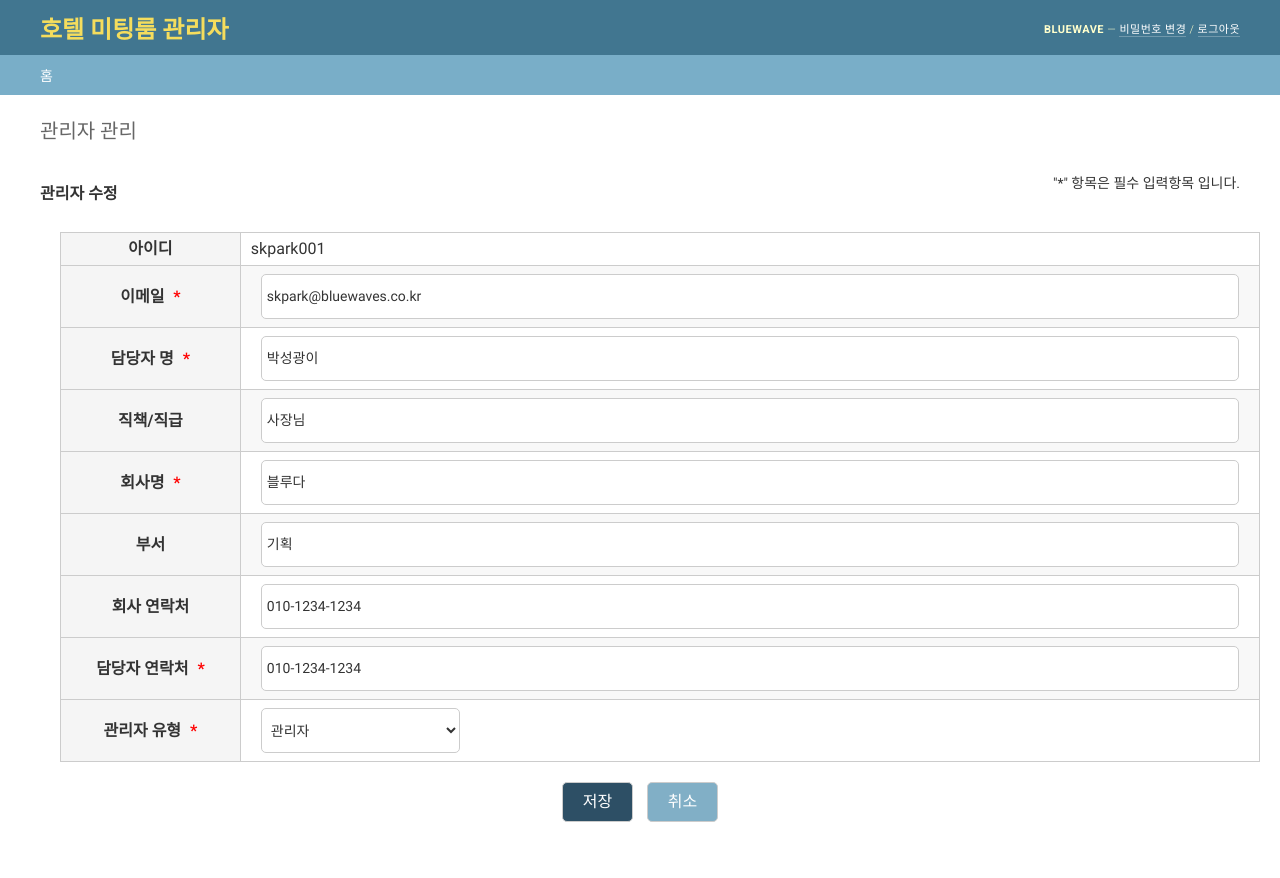
After one commit to holyshine11/GOT, a Django app: page /admin_app/admin/update/1/ in a window 1280 px wide. The commit adds this page. Run offline with Django 3.2, Linux system fonts and the light colour scheme; a user stored in the database is signed in; data comes from the database, SQL or seed files in the repository; both versions use the stored data as it was after the commit.

Commit message:
2024-10-12_01

```diff
--- a/admin_app/forms.py
+++ b/admin_app/forms.py
@@ -0,0 +1,65 @@
+# admin_app/forms.py
+
+from django import forms
+from django.contrib.auth.models import User
+from django.contrib.auth.forms import UserChangeForm
+from django.utils.translation import gettext_lazy as _
+import re
+from django.core.exceptions import ValidationError
+from .models import Profile
+
+
+# 사용자 정보 수정 폼(수정만)
+class UserUpdateForm(UserChangeForm):
+    password = None  # 비밀번호 필드를 숨깁니다.
+
+    email = forms.EmailField(
+        label=_('이메일'),
+        required=True,
+        widget=forms.EmailInput(attrs={'placeholder': '이메일을 입력하세요'})
+    )
+
+    class Meta:
+        model = User
+        fields = ('email',)  # 'username' 필드 제외
+
+class ProfileUpdateForm(forms.ModelForm):
+    manager_name = forms.CharField(
+        label=_('담당자 명'),
+        required=True,
+        widget=forms.TextInput(attrs={'placeholder': '담당자 이름을 입력하세요'})
+    )
+    position = forms.CharField(
+        label=_('직책/직급'),
+        required=False,
+        widget=forms.TextInput(attrs={'placeholder': '직책을 입력하세요'})
+    )
+    company = forms.CharField(
+        label=_('회사명'),
+        required=True,
+        widget=forms.TextInput(attrs={'placeholder': '회사명을 입력하세요'})
+    )
+    department = forms.CharField(
+        label=_('부서'),
+        required=False,
+        widget=forms.TextInput(attrs={'placeholder': '부서를 입력하세요'})
+    )
+    company_contact = forms.CharField(
+        label=_('회사 연락처'),
+        required=False,
+        widget=forms.TextInput(attrs={'placeholder': '회사 연락처를 입력하세요'})
+    )
+    manager_contact = forms.CharField(
+        label=_('담당자 연락처'),
+        required=True,
+        widget=forms.TextInput(attrs={'placeholder': '담당자 연락처를 입력하세요'})
+    )
+    role = forms.ChoiceField(
+        label=_('관리자 유형'),
+        choices=[('admin', _('관리자')), ('superadmin', _('슈퍼어드민'))],
+        widget=forms.Select(attrs={'placeholder': '관리자 유형을 선택하세요'})
+    )
+
+    class Meta:
+        model = Profile
+        fields = ('manager_name', 'position', 'company', 'department', 'company_contact', 'manager_contact', 'role')
--- a/admin_app/urls.py
+++ b/admin_app/urls.py
@@ -3,6 +3,8 @@
 from django.urls import path
 from .views import admin_create, admin_list, admin_detail, admin_update
 from . import views
+
+# app_name = 'admin_app'
 
 urlpatterns = [
     path('create/', views.admin_create, name='admin_create'),
--- a/admin_app/views.py
+++ b/admin_app/views.py
@@ -1,5 +1,11 @@
 # admin_app/views.py
 
+import logging
+
+logger = logging.getLogger(__name__)
+
+from .forms import UserUpdateForm, ProfileUpdateForm
+from django.contrib import messages
 import re
 from django.db import transaction
 from django.contrib.auth.decorators import login_required
@@ -7,7 +13,7 @@ from django.core.paginator import Paginator
 from django.utils.translation import gettext_lazy as _
 from django.contrib.auth.forms import UserCreationForm
 from django.core.exceptions import ValidationError
-from django.shortcuts import render, redirect
+from django.shortcuts import get_object_or_404, render, redirect
 from django.contrib.auth.models import User
 from .models import Profile
 from django import forms
@@ -141,27 +147,39 @@ def admin_list(request):
 
 @login_required
 def admin_detail(request, pk):
-    profile = Profile.objects.get(id=pk)
+    profile = get_object_or_404(Profile, id=pk)
     return render(request, 'admin/admin_detail.html', get_verbose_context(Profile, profile=profile))
+
 
 @login_required
 def admin_update(request, pk):
-    profile = Profile.objects.get(id=pk)
+    profile = get_object_or_404(Profile, id=pk)
+    user = profile.user  # 관련된 User 객체 가져오기
+
     if request.method == 'POST':
-        form = AdminRegistrationForm(request.POST, instance=profile.user)
-        if form.is_valid():
-            user = form.save(commit=False)
+        user_form = UserUpdateForm(request.POST, instance=user)
+        profile_form = ProfileUpdateForm(request.POST, instance=profile)
+
+        if user_form.is_valid() and profile_form.is_valid():
+            user = user_form.save(commit=False)
+            user.username = profile.user.username  # 기존 'username' 유지
             user.save()
-            # Profile 업데이트
-            profile.manager_name = form.cleaned_data['manager_name']
-            profile.position = form.cleaned_data['position']
-            profile.company = form.cleaned_data['company']
-            profile.department = form.cleaned_data['department']
-            profile.company_contact = form.cleaned_data['company_contact']
-            profile.manager_contact = form.cleaned_data['manager_contact']
-            profile.role = form.cleaned_data['role']
-            profile.save()
+            profile_form.save()
+
+            # 성공 메시지 추가
+            messages.success(request, '수정이 완료되었습니다.')
+
+            # 상세 페이지로 리디렉션
             return redirect('admin_detail', pk=profile.id)
+        else:
+            # 폼이 유효하지 않을 경우 오류 메시지 표시 (템플릿에서 자동 처리됨)
+            pass
     else:
-        form = AdminRegistrationForm(instance=profile.user)
-    return render(request, 'admin/admin_update.html', get_verbose_context(Profile, form=form, profile=profile))
+        user_form = UserUpdateForm(instance=user)
+        profile_form = ProfileUpdateForm(instance=profile)
+
+    return render(request, 'admin/admin_update.html', {
+        'user_form': user_form,
+        'profile_form': profile_form,
+        'profile': profile,
+    })
--- a/templates/admin/admin_list.html
+++ b/templates/admin/admin_list.html
@@ -147,8 +147,8 @@
                 <td>{{ admin.manager_contact }}</td>
                 <td>{{ admin.get_role_display }}</td>
                 <td>
-                    <a href="{% url 'admin_detail' admin.user.pk %}">상세</a>
-                    <a href="{% url 'admin_update' admin.user.pk %}">수정</a>
+                    <a href="{% url 'admin_detail' admin.pk %}">상세</a>
+                    <a href="{% url 'admin_update' admin.pk %}">수정</a>
                 </td>
             </tr>
             {% empty %}
--- /dev/null
+++ b/templates/admin/admin_update.html
@@ -0,0 +1,357 @@
+<!-- admin_update.html -->
+
+{% extends "admin/base_site.html" %}
+{% load static %}
+{% load i18n %}
+
+{% block content %}
+<head>
+    <link href="https://fonts.googleapis.com/css2?family=Roboto:wght@700&display=swap" rel="stylesheet">
+    <style>
+
+        .username-cell {
+            padding-left: 30px !important;
+            margin: 20px;
+        }
+
+        .admin-table {
+            border-spacing: 5px !important;
+            width: 100%;
+            margin: 20px;
+            border-collapse: collapse;
+            text-align: center;
+        }
+
+        .admin-table th, .admin-table td {
+            padding: 8px 10px !important; /* 왼쪽 여백을 5px에서 10px로 조정 */
+            border: 1px solid #ccc;
+            vertical-align: middle;
+            font-size: 16px;
+            text-align: left;
+        }
+
+        .form-control {
+            height: 45px !important;
+            padding: 0 5px !important;
+            font-size: 14px !important;
+            text-decoration: none;
+            border-radius: 5px !important;
+            border: 1px solid #ccc !important;
+            box-sizing: border-box !important;
+            line-height: 45px !important;
+            width: 98% !important;
+            margin: 0 !important;
+            margin-left: 10px !important;
+        }
+
+        .admin-table th {
+            background-color: #f5f5f5;
+            font-weight: bold;
+            text-align: center;
+        }
+
+        .header-container {
+            display: flex;
+            justify-content: space-between;
+            align-items: center;
+            margin-bottom: 0px;
+        }
+
+        .btn, .search-form input, .form-control {
+            height: 45px;
+            padding: 0 20px;
+            font-size: 16px;
+            text-decoration: none;
+            border-radius: 5px;
+            border: 1px solid #ccc;
+            box-sizing: border-box;
+            line-height: 45px;
+            margin-left: 10px;
+            width: 90%;
+        }
+
+        .btn {
+            text-align: center;
+            cursor: pointer;
+            color: white !important;
+        }
+
+        .btn-primary {
+            background-color: #2d4f65;
+            color: white !important;
+        }
+
+        .btn-primary:hover {
+            background-color: #1e3747;
+            color: white !important;
+        }
+
+        .btn-secondary {
+            background-color: #81afc6;
+            color: white !important;
+        }
+
+        .btn-secondary:hover {
+            opacity: 0.9;
+            color: white !important;
+        }
+
+        .button-group {
+            text-align: center;
+            margin-top: 20px;
+        }
+
+        .btn-small {
+            padding: 5px 15px;
+            height: auto;
+            line-height: 1.5;
+            font-size: 14px;
+        }
+
+        .btn-inline {
+            display: inline-block;
+            width: auto;
+            padding: 10px 20px;
+            font-size: 16px;
+            line-height: 1;
+            margin: 0 5px;
+            height: 40px;
+            box-sizing: border-box;
+        }
+
+        .error-message {
+            text-align: left;
+            font-size: 12px;
+            color: red;
+            margin-top: 5px;
+            margin-left: 10px;
+        }
+
+        .required {
+            color: red;
+            margin-left: 5px;
+        }
+
+        .fixed-width-select {
+            width: 20% !important;
+        }
+    </style>
+
+    <script>
+        document.addEventListener("DOMContentLoaded", function() {
+            const form = document.querySelector("form");
+            const emailInput = document.querySelector("input[name='email']");
+
+            emailInput.addEventListener("input", function() {
+                const pattern = /^[^\s@]+@[^\s@]+\.[^\s@]+$/;
+                const errorDiv = this.parentElement.querySelector(".error-message");
+
+                if (!pattern.test(this.value)) {
+                    if (!errorDiv) {
+                        const error = document.createElement("div");
+                        error.classList.add("error-message");
+                        error.textContent = "유효한 이메일 주소를 입력하세요.";
+                        this.parentElement.appendChild(error);
+                    }
+                } else {
+                    if (errorDiv) {
+                        errorDiv.remove();
+                    }
+                }
+            });
+
+            form.addEventListener("submit", function(event) {
+                const emailPattern = /^[^\s@]+@[^\s@]+\.[^\s@]+$/;
+                if (!emailPattern.test(emailInput.value)) {
+                    event.preventDefault();
+                    alert("유효한 이메일 주소를 입력하세요.");
+                }
+            });
+        });
+    </script>
+</head>
+
+<div class="content">
+    <form method="post" action="{% url 'admin_update' profile.id %}">
+        {% csrf_token %}
+        <div class="header-container">
+            <h1>관리자 관리</h1>
+        </div>
+        <div class="header-container">
+            <h2>관리자 수정</h2>
+            <p> "*" 항목은 필수 입력항목 입니다. </p>
+        </div>
+
+        <table class="admin-table">
+            <colgroup>
+                <col style="width: 15%; vertical-align: middle;">
+                <col style="width: 85%; vertical-align: middle;">
+            </colgroup>
+
+            <!-- 사용자(User) 필드 (수정 불가) -->
+            <tr>
+                <th>아이디</th>
+                <td class="username-cell">{{ profile.user.username }}</td>
+            </tr>
+            <tr>
+                <th>
+                    {{ user_form.email.label }}
+                    {% if user_form.email.field.required %}
+                        <span class="required">*</span>
+                    {% endif %}
+                </th>
+                <td>
+                    <input type="email" name="email" value="{{ user_form.email.value|default_if_none:'' }}" placeholder="이메일을 입력하세요" class="form-control" {% if user_form.email.field.required %}required{% endif %}>
+                    {% if user_form.email.errors %}
+                        <div class="error-message">{{ user_form.email.errors|join:" " }}</div>
+                    {% endif %}
+                </td>
+            </tr>
+
+            <!-- 프로필(Profile) 폼 필드 -->
+            <tr>
+                <th>
+                    {{ profile_form.manager_name.label }}
+                    {% if profile_form.manager_name.field.required %}
+                        <span class="required">*</span>
+                    {% endif %}
+                </th>
+                <td>
+                    <input type="text" name="manager_name" value="{{ profile_form.manager_name.value|default_if_none:'' }}" placeholder="담당자 이름을 입력하세요" class="form-control" {% if profile_form.manager_name.field.required %}required{% endif %}>
+                    {% if profile_form.manager_name.errors %}
+                        <div class="error-message">{{ profile_form.manager_name.errors|join:" " }}</div>
+                    {% endif %}
+                </td>
+            </tr>
+            <tr>
+                <th>
+                    {{ profile_form.position.label }}
+                    {% if profile_form.position.field.required %}
+                        <span class="required">*</span>
+                    {% endif %}
+                </th>
+                <td>
+                    <input type="text" name="position" value="{{ profile_form.position.value|default_if_none:'' }}" placeholder="직책을 입력하세요" class="form-control" {% if profile_form.position.field.required %}required{% endif %}>
+                    {% if profile_form.position.errors %}
+                        <div class="error-message">{{ profile_form.position.errors|join:" " }}</div>
+                    {% endif %}
+                </td>
+            </tr>
+            <tr>
+                <th>
+                    {{ profile_form.company.label }}
+                    {% if profile_form.company.field.required %}
+                        <span class="required">*</span>
+                    {% endif %}
+                </th>
+                <td>
+                    <input type="text" name="company" value="{{ profile_form.company.value|default_if_none:'' }}" placeholder="회사명을 입력하세요" class="form-control" {% if profile_form.company.field.required %}required{% endif %}>
+                    {% if profile_form.company.errors %}
+                        <div class="error-message">{{ profile_form.company.errors|join:" " }}</div>
+                    {% endif %}
+                </td>
+            </tr>
+            <tr>
+                <th>
+                    {{ profile_form.department.label }}
+                    {% if profile_form.department.field.required %}
+                        <span class="required">*</span>
+                    {% endif %}
+                </th>
+                <td>
+                    <input type="text" name="department" value="{{ profile_form.department.value|default_if_none:'' }}" placeholder="부서를 입력하세요" class="form-control" {% if profile_form.department.field.required %}required{% endif %}>
+                    {% if profile_form.department.errors %}
+                        <div class="error-message">{{ profile_form.department.errors|join:" " }}</div>
+                    {% endif %}
+                </td>
+            </tr>
+            <tr>
+                <th>
+                    {{ profile_form.company_contact.label }}
+                    {% if profile_form.company_contact.field.required %}
+                        <span class="required">*</span>
+                    {% endif %}
+                </th>
+                <td>
+                    <input type="text" name="company_contact" value="{{ profile_form.company_contact.value|default_if_none:'' }}" placeholder="회사 연락처를 입력하세요" class="form-control" {% if profile_form.company_contact.field.required %}required{% endif %}>
+                    {% if profile_form.company_contact.errors %}
+                        <div class="error-message">{{ profile_form.company_contact.errors|join:" " }}</div>
+                    {% endif %}
+                </td>
+            </tr>
+            <tr>
+                <th>
+                    {{ profile_form.manager_contact.label }}
+                    {% if profile_form.manager_contact.field.required %}
+                        <span class="required">*</span>
+                    {% endif %}
+                </th>
+                <td>
+                    <input type="text" name="manager_contact" value="{{ profile_form.manager_contact.value|default_if_none:'' }}" placeholder="담당자 연락처를 입력하세요" class="form-control" {% if profile_form.manager_contact.field.required %}required{% endif %}>
+                    {% if profile_form.manager_contact.errors %}
+                        <div class="error-message">{{ profile_form.manager_contact.errors|join:" " }}</div>
+                    {% endif %}
+                </td>
+            </tr>
+            <tr>
+                <th>
+                    {{ profile_form.role.label }}
+                    {% if profile_form.role.field.required %}
+                        <span class="required">*</span>
+                    {% endif %}
+                </th>
+                <td>
+                    <select name="role" class="form-control fixed-width-select" {% if profile_form.role.field.required %}required{% endif %}>
+                        <option value="">관리자 유형을 선택하세요</option>
+                        {% for choice in profile_form.role.field.choices %}
+                            <option value="{{ choice.0 }}" {% if profile_form.role.value == choice.0 %}selected{% endif %}>{{ choice.1 }}</option>
+                        {% endfor %}
+                    </select>
+                    {% if profile_form.role.errors %}
+                        <div class="error-message">{{ profile_form.role.errors|join:" " }}</div>
+                    {% endif %}
+                </td>
+            </tr>
+        </table>
+        <div class="button-group">
+            <button type="submit" class="btn btn-primary btn-inline">저장</button>
+            <button type="button" onclick="window.location.href='{% url 'admin_list' %}'" class="btn btn-secondary btn-inline">취소</button>
+        </div>
+    </form>
+</div>
+{% endblock %}
+
+{% block extra_scripts %}
+    <script>
+        document.addEventListener("DOMContentLoaded", function() {
+            const form = document.querySelector("form");
+            const emailInput = document.querySelector("input[name='email']");
+
+            emailInput.addEventListener("input", function() {
+                const pattern = /^[^\s@]+@[^\s@]+\.[^\s@]+$/;
+                const errorDiv = this.parentElement.querySelector(".error-message");
+
+                if (!pattern.test(this.value)) {
+                    if (!errorDiv) {
+                        const error = document.createElement("div");
+                        error.classList.add("error-message");
+                        error.textContent = "유효한 이메일 주소를 입력하세요.";
+                        this.parentElement.appendChild(error);
+                    }
+                } else {
+                    if (errorDiv) {
+                        errorDiv.remove();
+                    }
+                }
+            });
+
+            form.addEventListener("submit", function(event) {
+                const emailPattern = /^[^\s@]+@[^\s@]+\.[^\s@]+$/;
+                if (!emailPattern.test(emailInput.value)) {
+                    event.preventDefault();
+                    alert("유효한 이메일 주소를 입력하세요.");
+                }
+            });
+        });
+    </script>
+{% endblock %}
--- a/templates/admin/base_site.html
+++ b/templates/admin/base_site.html
@@ -1,8 +1,20 @@
 {% extends "admin/base.html" %}
 {% load static %}
 {% load i18n %}
-
-{% block title %}호텔 미팅룸 {{ title }}{% endblock %}
+<!DOCTYPE html>
+<html lang="ko">
+<head>
+    <meta charset="UTF-8">
+    <title>관리자 관리</title>
+    <link href="https://fonts.googleapis.com/css2?family=Roboto:wght@700&display=swap" rel="stylesheet">
+    <style>
+        /* 공통 스타일 */
+        .admin-table { /* ... */ }
+        .form-control { /* ... */ }
+        .btn { /* ... */ }
+        /* 기타 공통 스타일 */
+    </style>
+</head>
 
 
 {% block extrahead %}
@@ -17,6 +29,11 @@
     <a href="{% url 'admin:index' %}">호텔 미팅룸 관리자</a>
 </h1>
 {% endblock %}
+
+<body>
+    {% block form_content %}{% endblock %}
+    {% block extra_scripts %}{% endblock %}
+</body>
 
 
 {% block nav-global %}
```
Also changed, not shown: templates/admin/admin_detail.html (added, +174 -0 lines), admin_app/models.py (line endings or trailing spaces), db.sqlite3.
